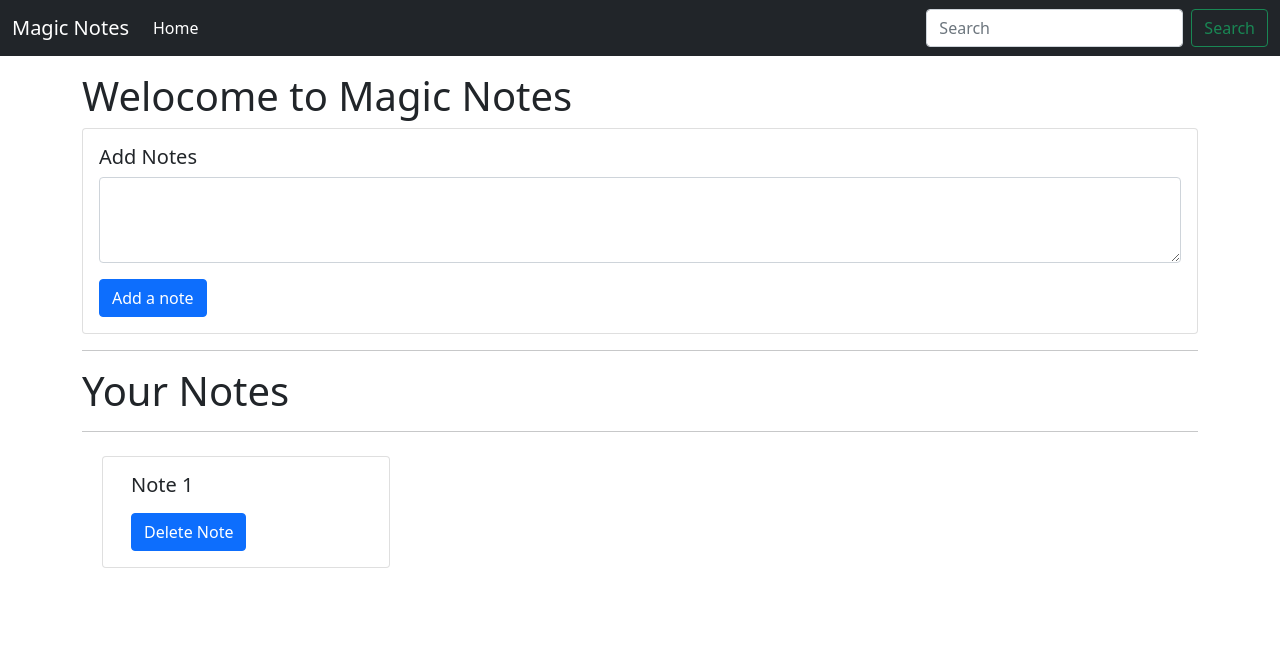
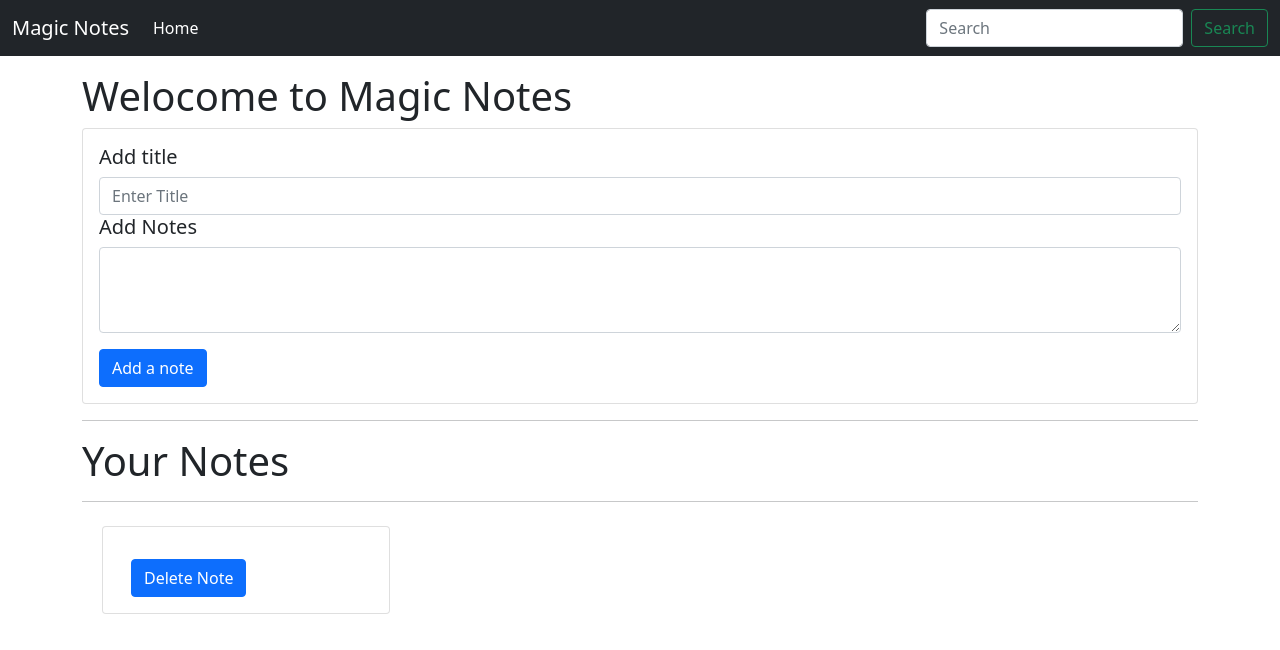
Before and after one commit to sanyam-sm/Note-Taking-Site, a plain HTML site: page index.html in a window 1280 px wide. Both pictures are taken after a click on the link "Add a note". Drawn offline with nearby package versions, Linux system fonts and the light colour scheme.

Commit message:
Title option added

```diff
--- a/app.js
+++ b/app.js
@@ -5,6 +5,7 @@ let addBtn = document.getElementById("addbtn")
 addBtn.addEventListener("click", function (e) {
 
     let addTxt = document.getElementById("addTxt")
+    let addTitle = document.getElementById("addTitle")
     let notes = localStorage.getItem("notes");
 
     if (notes == null) {
@@ -13,9 +14,15 @@ addBtn.addEventListener("click", function (e) {
     else {
         notesObj = JSON.parse(notes);
     }
-    notesObj.push(addTxt.value);
+    let myObj ={
+        title: addTitle.value,
+        text: addTxt.value
+    }
+
+    notesObj.push(myObj);
     localStorage.setItem("notes", JSON.stringify(notesObj));
     addTxt.value = "";
+    addTitle.value = "";
     console.log(notesObj);
     showNotes();
 });
@@ -35,8 +42,8 @@ function showNotes() {
         html += `
          <div id="notecard" class="noteCard my-2 mx-2 card " style="width: 18rem;">
                 <div class="card-body">
-                  <h5 class="card-title">Note ${index + 1}</h5>
-                  <p class="card-text">${element}</p>
+                  <h5 class="card-title">${element.title}</h5>
+                  <p class="card-text">${element.text}</p>
                   <a id="${index}" onclick="deleteNote(this.id)" class="btn btn-primary">Delete Note</a>
                 </div>
               </div>
--- a/index.html
+++ b/index.html
@@ -37,8 +37,13 @@
         <h1>Welocome to Magic Notes</h1>
         <div class="card">
             <div class="card-body">
-              <h5 class="card-title">Add Notes</h5>
-              <div class="mb-3">
+                <div class="form-group">
+                    <h5 class="cad-title">Add title</h5>
+                    <input type="text" class="form-control" id="addTitle" placeholder="Enter Title">
+                </div>
+
+                <div class="mb-3">
+                  <h5 class="card-title">Add Notes</h5>
                 <textarea class="form-control" id="addTxt" rows="3"></textarea>
               </div>
               <a class="btn btn-primary" id="addbtn">Add a note</a>
```
